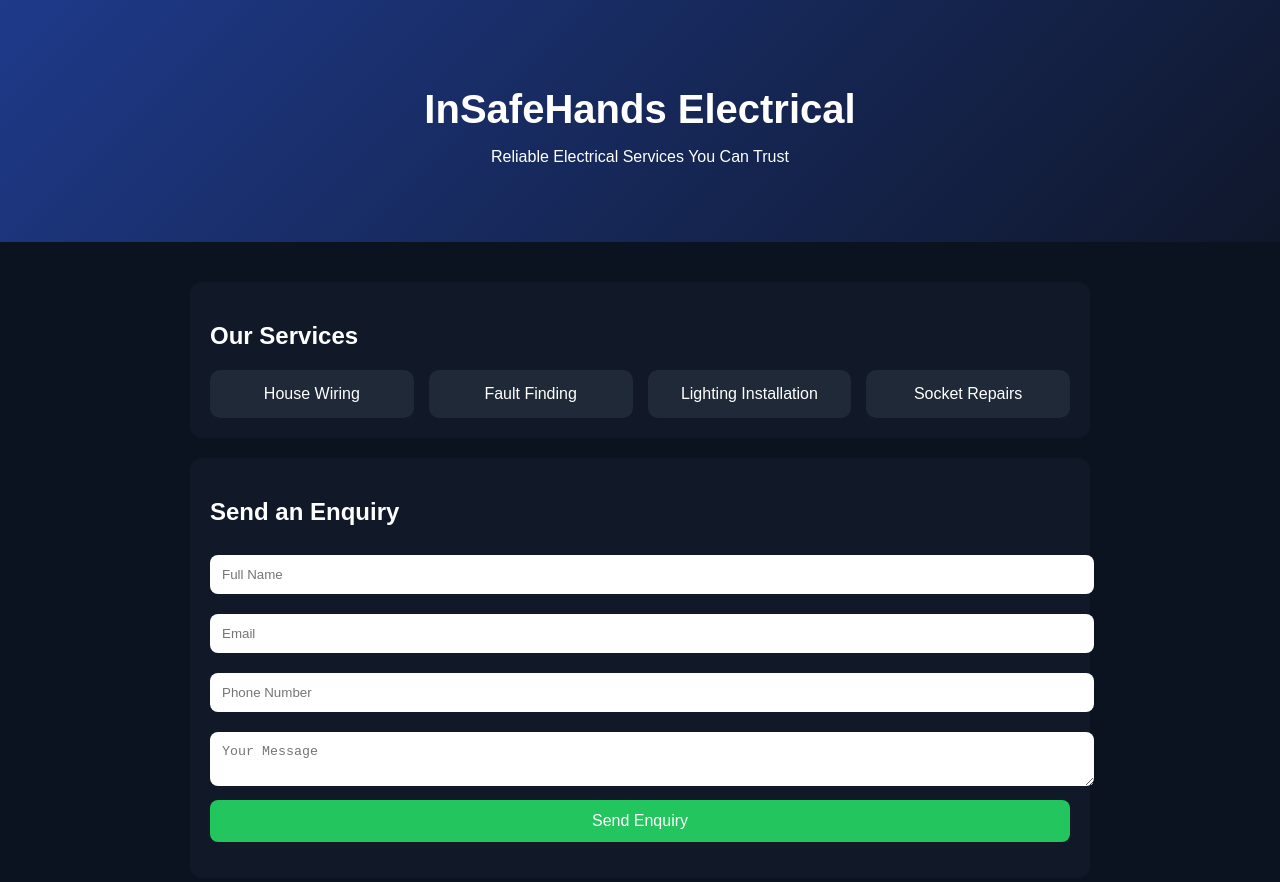
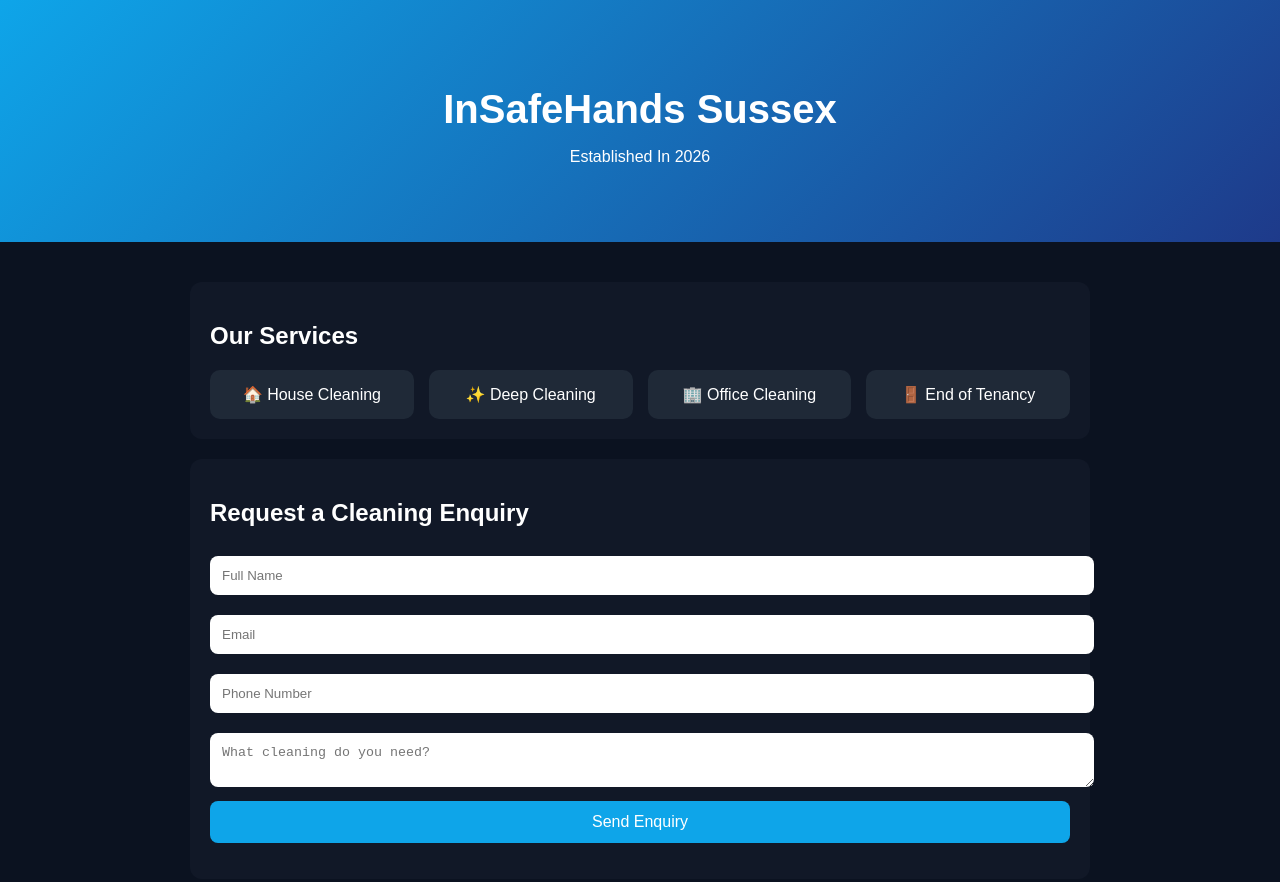
Before and after one commit to rumseycatherine255-svg/botty, a website: page public/index.html in a window 1280 px wide. Drawn offline with Linux system fonts and the light colour scheme.

Commit message:
Update index.html

```diff
--- a/public/index.html
+++ b/public/index.html
@@ -1,7 +1,7 @@
 <!DOCTYPE html>
 <html>
 <head>
-  <title>InSafeHands Electrical</title>
+  <title>InSafeHands Cleaning Services</title>
   <meta name="viewport" content="width=device-width, initial-scale=1.0">
 
   <style>
@@ -15,13 +15,10 @@
     header {
       padding: 60px 20px;
       text-align: center;
-      background: linear-gradient(135deg, #1e3a8a, #0f172a);
+      background: linear-gradient(135deg, #0ea5e9, #1e3a8a);
     }
 
-    h1 {
-      font-size: 40px;
-      margin-bottom: 10px;
-    }
+    h1 { font-size: 40px; margin-bottom: 10px; }
 
     .container {
       max-width: 900px;
@@ -36,29 +33,6 @@
       border-radius: 12px;
     }
 
-    input, textarea {
-      width: 100%;
-      padding: 12px;
-      margin: 10px 0;
-      border: none;
-      border-radius: 8px;
-    }
-
-    button {
-      background: #22c55e;
-      border: none;
-      padding: 12px 20px;
-      color: white;
-      cursor: pointer;
-      border-radius: 8px;
-      width: 100%;
-      font-size: 16px;
-    }
-
-    button:hover {
-      background: #16a34a;
-    }
-
     .services {
       display: grid;
       grid-template-columns: repeat(auto-fit, minmax(200px, 1fr));
@@ -71,14 +45,37 @@
       border-radius: 10px;
       text-align: center;
     }
+
+    input, textarea {
+      width: 100%;
+      padding: 12px;
+      margin: 10px 0;
+      border: none;
+      border-radius: 8px;
+    }
+
+    button {
+      background: #0ea5e9;
+      border: none;
+      padding: 12px 20px;
+      color: white;
+      cursor: pointer;
+      border-radius: 8px;
+      width: 100%;
+      font-size: 16px;
+    }
+
+    button:hover {
+      background: #0284c7;
+    }
   </style>
 </head>
 
 <body>
 
 <header>
-  <h1>InSafeHands Electrical</h1>
-  <p>Reliable Electrical Services You Can Trust</p>
+  <h1>InSafeHands Sussex</h1>
+  <p> Established In 2026</p>
 </header>
 
 <div class="container">
@@ -86,20 +83,20 @@
   <div class="card">
     <h2>Our Services</h2>
     <div class="services">
-      <div class="service">House Wiring</div>
-      <div class="service">Fault Finding</div>
-      <div class="service">Lighting Installation</div>
-      <div class="service">Socket Repairs</div>
+      <div class="service">🏠 House Cleaning</div>
+      <div class="service">✨ Deep Cleaning</div>
+      <div class="service">🏢 Office Cleaning</div>
+      <div class="service">🚪 End of Tenancy</div>
     </div>
   </div>
 
   <div class="card">
-    <h2>Send an Enquiry</h2>
+    <h2>Request a Cleaning Enquiry</h2>
 
     <input id="name" placeholder="Full Name">
     <input id="email" placeholder="Email">
     <input id="phone" placeholder="Phone Number">
-    <textarea id="message" placeholder="Your Message"></textarea>
+    <textarea id="message" placeholder="What cleaning do you need?"></textarea>
 
     <button onclick="send()">Send Enquiry</button>
 
@@ -124,7 +121,7 @@ async function send() {
   const data = await res.json();
 
   document.getElementById('status').innerText =
-    data.success ? "✅ Sent successfully!" : "❌ Failed: " + data.error;
+    data.success ? "✅ Enquiry sent!" : "❌ Failed: " + data.error;
 }
 </script>
 
```
